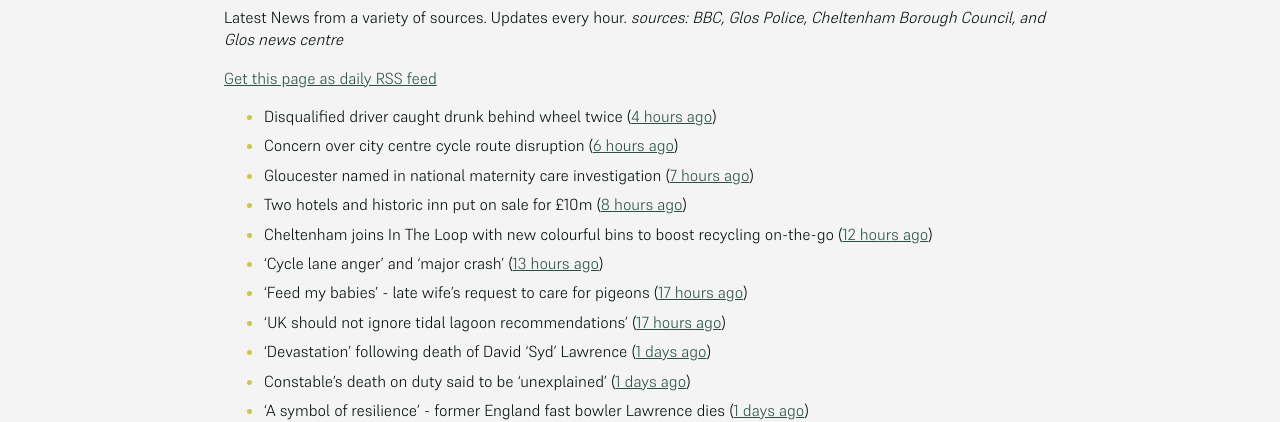
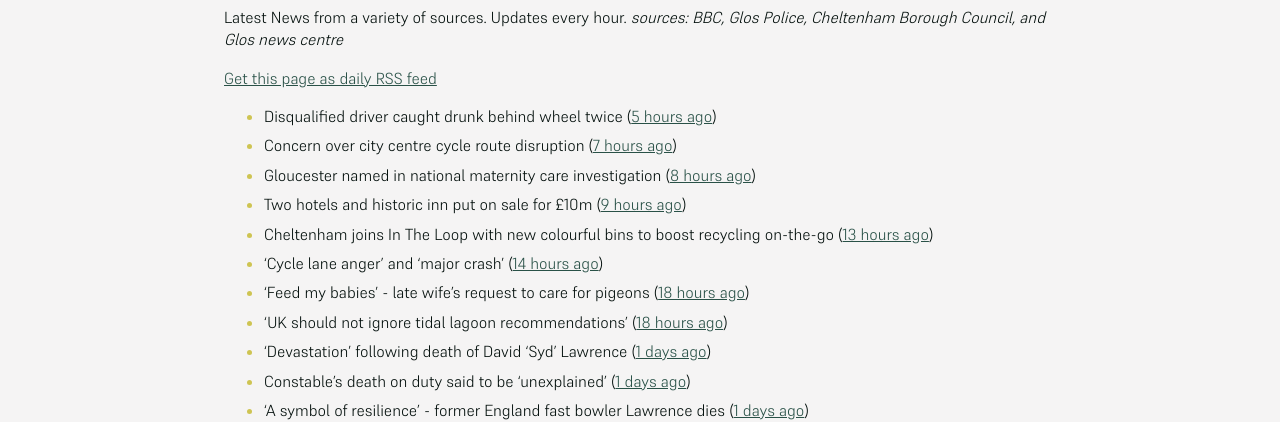
Before and after one commit to mat-0/cheltenham-open-data, a Jekyll site: the page built from _pages/news.md, in a window 1280 px wide. Shown: the part 267-689 px from the top of the page. Built offline with Jekyll 4.4.1, drawn with Linux system fonts in a browser that asks for light colours.

Commit message:
Updated 2025-06-23 23:58:11

```diff
--- a/_pages/news.md
+++ b/_pages/news.md
@@ -12,14 +12,14 @@ _sources: BBC, Glos Police, Cheltenham Borough Council, and Glos news centre_
 [Get this page as daily RSS feed](/daily.rss)
 
 <!-- news_marker starts -->
-- Disqualified driver caught drunk behind wheel twice ([4 hours ago](https://www.bbc.com/news/articles/c0k75jkm43zo))
-- Concern over city centre cycle route disruption ([6 hours ago](https://www.bbc.com/news/articles/cdez9y99k77o))
-- Gloucester named in national maternity care investigation ([7 hours ago](https://www.bbc.com/news/articles/c994x95yygyo))
-- Two hotels and historic inn put on sale for £10m ([8 hours ago](https://www.bbc.com/news/articles/c5y0vl7v84xo))
-- Cheltenham joins In The Loop with new colourful bins to boost recycling on-the-go ([12 hours ago](https://www.cheltenham.gov.uk/news/article/3022/cheltenham_joins_in_the_loop_with_new_colourful_bins_to_boost_recycling_on-the-go))
-- 'Cycle lane anger' and 'major crash' ([13 hours ago](https://www.bbc.com/news/articles/cy0w90d8dn6o))
-- 'Feed my babies' - late wife's request to care for pigeons ([17 hours ago](https://www.bbc.com/news/videos/cn5kz4470rqo))
-- 'UK should not ignore tidal lagoon recommendations' ([17 hours ago](https://www.bbc.com/news/articles/cvgd5ey411mo))
+- Disqualified driver caught drunk behind wheel twice ([5 hours ago](https://www.bbc.com/news/articles/c0k75jkm43zo))
+- Concern over city centre cycle route disruption ([7 hours ago](https://www.bbc.com/news/articles/cdez9y99k77o))
+- Gloucester named in national maternity care investigation ([8 hours ago](https://www.bbc.com/news/articles/c994x95yygyo))
+- Two hotels and historic inn put on sale for £10m ([9 hours ago](https://www.bbc.com/news/articles/c5y0vl7v84xo))
+- Cheltenham joins In The Loop with new colourful bins to boost recycling on-the-go ([13 hours ago](https://www.cheltenham.gov.uk/news/article/3022/cheltenham_joins_in_the_loop_with_new_colourful_bins_to_boost_recycling_on-the-go))
+- 'Cycle lane anger' and 'major crash' ([14 hours ago](https://www.bbc.com/news/articles/cy0w90d8dn6o))
+- 'Feed my babies' - late wife's request to care for pigeons ([18 hours ago](https://www.bbc.com/news/videos/cn5kz4470rqo))
+- 'UK should not ignore tidal lagoon recommendations' ([18 hours ago](https://www.bbc.com/news/articles/cvgd5ey411mo))
 - 'Devastation' following death of David 'Syd' Lawrence ([1 days ago](https://www.bbc.com/news/articles/cvg9r0j5g08o))
 - Constable's death on duty said to be 'unexplained' ([1 days ago](https://www.bbc.com/news/articles/c39z0d12k88o))
 - 'A symbol of resilience' - former England fast bowler Lawrence dies ([1 days ago](https://www.bbc.com/sport/cricket/articles/c07d973k0zzo))
```
Also changed, not shown: _data/flood.json (+4 -4 lines), _pages/fix-my-street.md (+1 -1 lines), index.md (+4 -4 lines).
